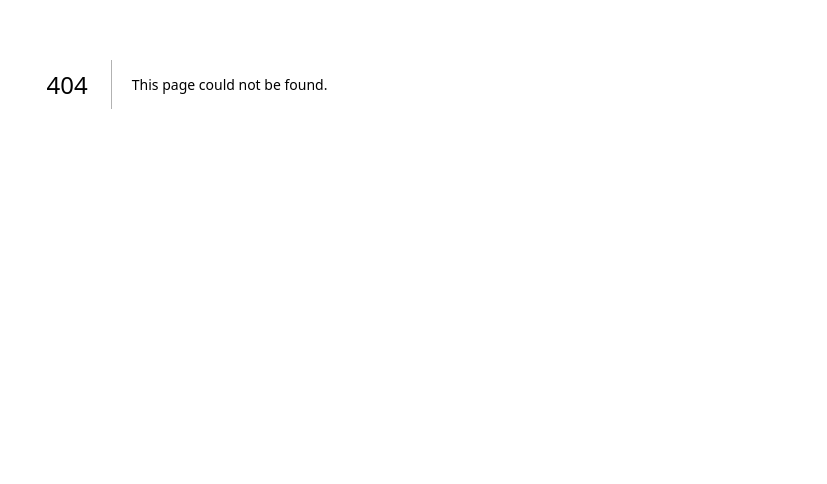
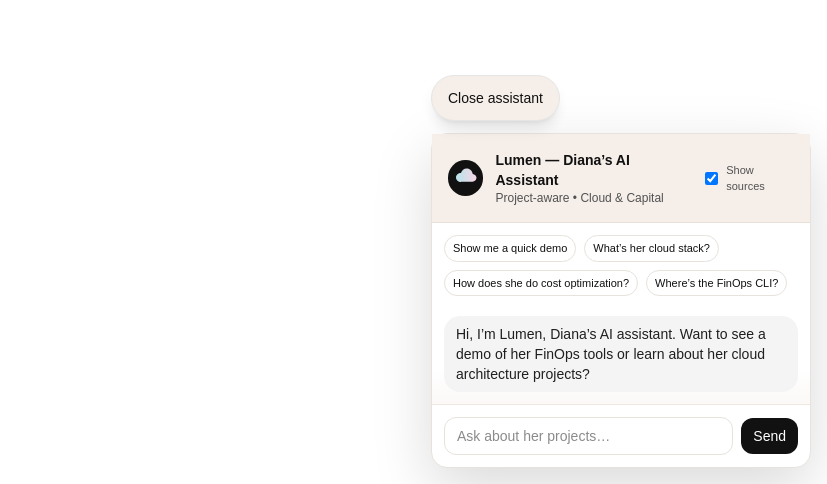
Before and after one commit to cloudandcapital/cloudandcapital.github.io, a Next.js app in the folder next-widget/: page /embed in a window 1280 px wide. Before the commit this address had no page. Shown: the part 316-800 px from the top of the page, without its empty margins (453-1280 px from the left). Built offline with nearby package versions, Linux system fonts and the light colour scheme.

Commit message:
Add clean /embed route for iframe

```diff
--- /dev/null
+++ b/next-widget/app/embed/layout.tsx
@@ -0,0 +1,8 @@
+export const metadata = { title: "Lumen Embed" };
+export default function EmbedLayout({ children }: { children: React.ReactNode }) {
+return (
+    <html lang="en">
+      <body style={{ background: "transparent", margin: 0 }}>{children}</body>
+    </html>
+  );
+}
--- /dev/null
+++ b/next-widget/app/embed/page.tsx
@@ -0,0 +1,13 @@
+import AiAssistantWidget from "@/components/AiAssistantWidget";
+export default function Page() {
+  return (
+    <div style={{ width: "100%", height: "100vh", background: "transparent" }}>
+      <AiAssistantWidget
+        ownerName="Diana"
+        brand="Cloud & Capital"
+        logoSrc="https://cloudandcapital.github.io/resources/logo.png"
+        autoOpenDelay={300}
+      />
+    </div>
+  );
+}
```
